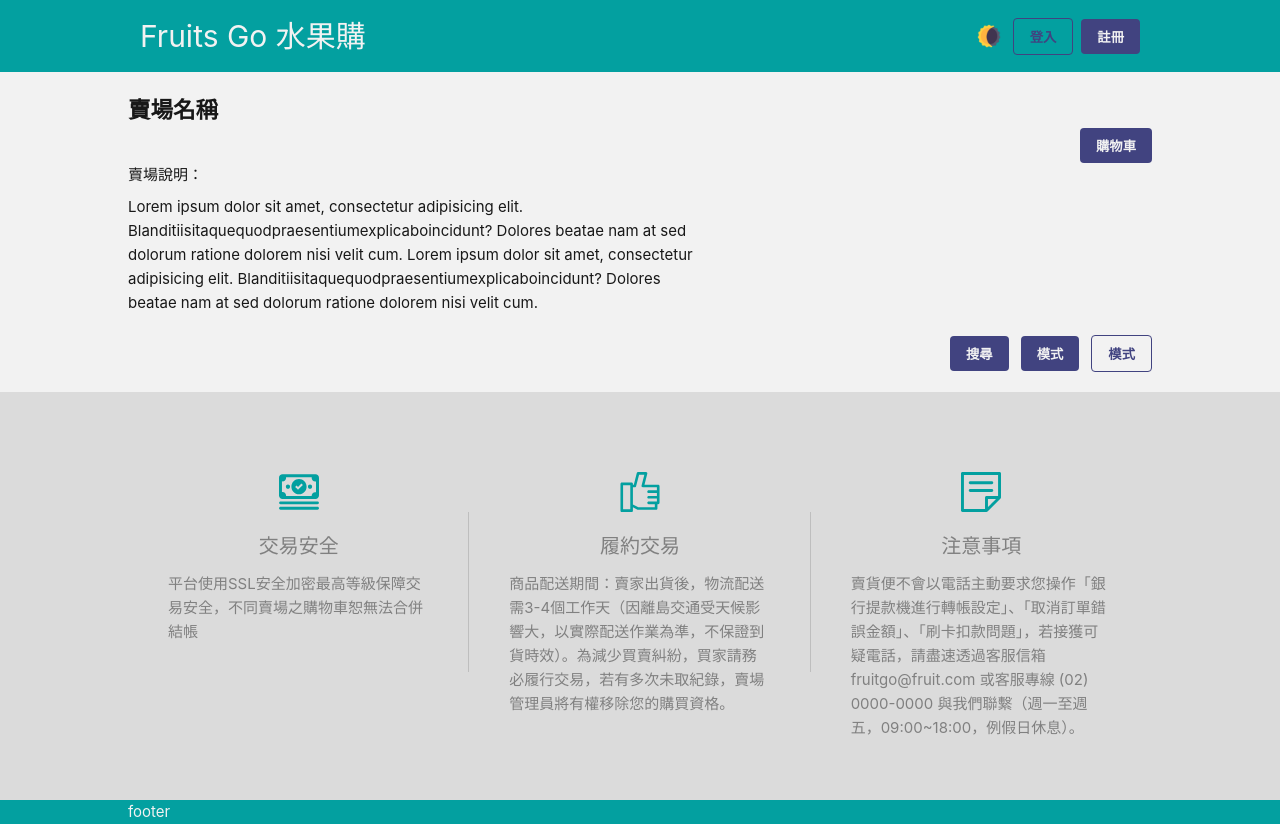
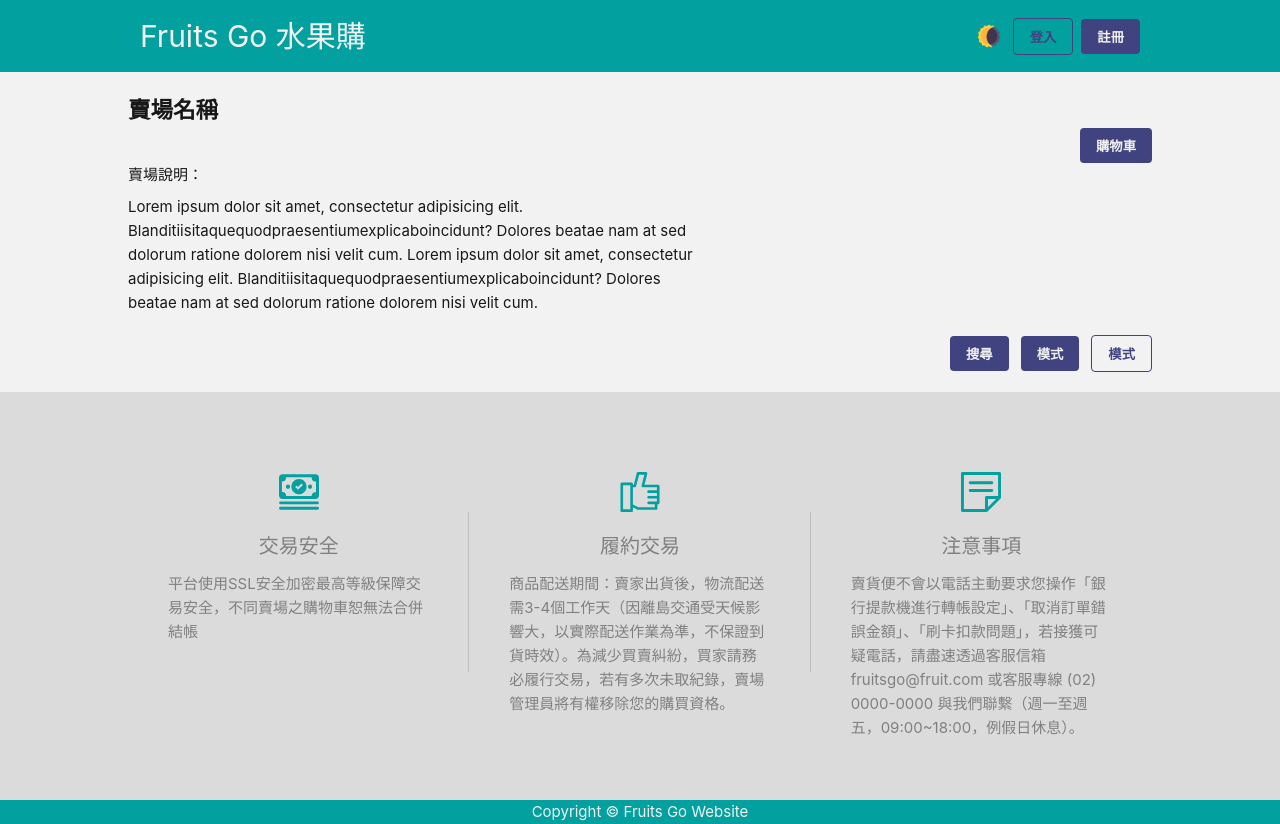
Before and after one commit to Joy-Chang-2021/FruitsGoCart, a Vue app: page / in a window 1280 px wide. Built offline with nearby package versions, Linux system fonts and the light colour scheme.

Commit message:
docs: 修改部分文字資料

```diff
--- a/src/components/Footer.vue
+++ b/src/components/Footer.vue
@@ -3,8 +3,8 @@
 
 <template>
   <footer class="theme-color">
-    <div class="max-w-screen-lg mx-auto">
-      footer
+    <div class="max-w-screen-lg mx-auto text-center">
+      Copyright &copy; Fruits Go Website
     </div>
   </footer>
 </template>
--- a/src/components/Statement.vue
+++ b/src/components/Statement.vue
@@ -16,7 +16,7 @@
       key: 2,
       title: "注意事項",
       icon: "/src/assets/note.svg",
-      description: "賣貨便不會以電話主動要求您操作「銀行提款機進行轉帳設定」、「取消訂單錯誤金額」、「刷卡扣款問題」，若接獲可疑電話，請盡速透過客服信箱 fruitgo@fruit.com 或客服專線 (02) 0000-0000 與我們聯繫（週一至週五，09:00~18:00，例假日休息）。"
+      description: "賣貨便不會以電話主動要求您操作「銀行提款機進行轉帳設定」、「取消訂單錯誤金額」、「刷卡扣款問題」，若接獲可疑電話，請盡速透過客服信箱 fruitsgo@fruit.com 或客服專線 (02) 0000-0000 與我們聯繫（週一至週五，09:00~18:00，例假日休息）。"
     },
   ]
 </script>
--- a/src/views/Cart.vue
+++ b/src/views/Cart.vue
@@ -2,5 +2,8 @@
 </script>
 
 <template>
-  Cart
+  <main class="max-w-screen-lg mx-auto">
+    <RouterLink to="/">Index</RouterLink>
+    Cart
+  </main>
 </template>
```
